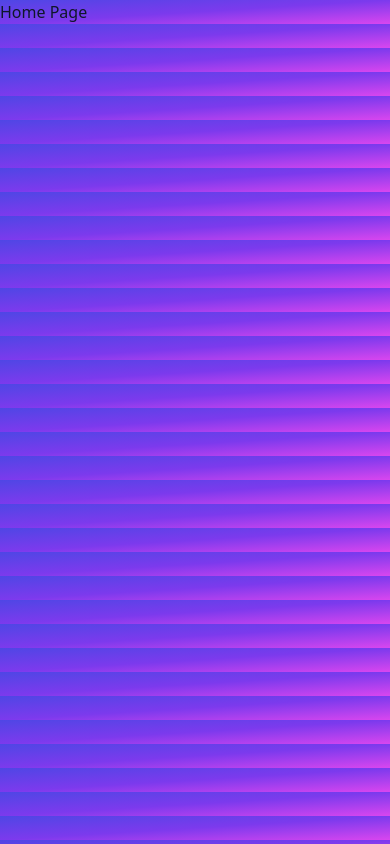
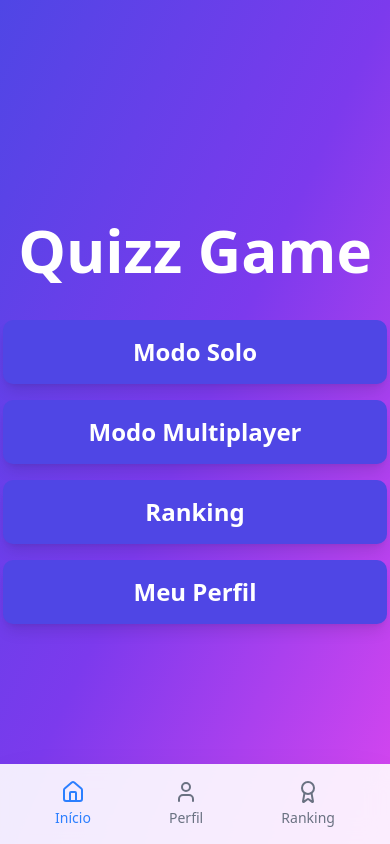
Before and after one commit to ValfranJr/ConcursoFSC4-Equipe4, a Next.js app: page /frontend/home in a window 390 px wide. Built offline with nearby package versions, Linux system fonts and the light colour scheme.

Commit message:
feat(ui): implementa componente de navegação inferior responsiva

```diff
--- /dev/null
+++ b/src/app/components/BottomNavigationBar.tsx
@@ -0,0 +1,53 @@
+"use client";
+
+import Link from 'next/link';
+import { Home, User, Award } from 'lucide-react';
+import { usePathname } from 'next/navigation';
+
+
+
+/**
+ * Representa o um item de navegação inferior
+ */
+
+interface NavItem {
+    id: string;
+    label: string;
+    icon: React.ElementType;
+    href: string;
+}
+
+const navItems: NavItem[] = [
+    { id: 'home', label: 'Início', icon: Home, href: 'frontend/home' },
+    { id: 'profile', label: 'Perfil', icon: User, href: 'frontend/profile' },
+    { id: 'leaderboard', label: 'Ranking', icon: Award, href: 'frontend/leaderboard' },
+];
+
+
+/**
+ * Componente de barra de navegação inferior
+ * Responsivo e visivel apenas em dispositivos móveis
+ */
+export const BottomNavigationBar = () => {
+    const pathname = usePathname();
+
+    return (
+        <nav className="fixed bottom-0 left-0 w-full bg-primary-foreground/90 backdrop-blur-md shadow-2xl p-4 md:hidden ">
+            <ul className="flex justify-around items-center h-12">
+                {navItems.map((item) => {
+                    const Icon = item.icon;
+                    const isActive = pathname === `/${item.href}`;
+
+                    return (
+                        <li key={item.id}>
+                            <Link href={`/${item.href}`} className={`flex flex-col items-center text-sm transition-colors duration-200 justify-center p-2 ${isActive ? 'text-blue-500' : 'text-gray-500'}`}>
+                                <Icon className="w-6 h-6 mb-1" />
+                                <span className="text-sm">{item.label}</span>
+                            </Link>
+                        </li>
+                    );
+                })}
+            </ul>
+        </nav>
+    );
+}
--- a/src/app/frontend/home/page.tsx
+++ b/src/app/frontend/home/page.tsx
@@ -1,7 +1,41 @@
-const HomePage = () => {
-    return ( <div>
-        Home Page
-    </div> );
+'use client';
+
+import { BottomNavigationBar } from '@/app/components/BottomNavigationBar';
+import Link from 'next/link';
+
+
+
+
+export default function HomePage() {
+  return (
+    <div className="flex flex-col items-center justify-center min-h-screen py-2">
+      <h1 className="text-6xl font-bold mb-10 text-primary-foreground">
+        Quizz Game
+      </h1>
+      <div className="flex flex-col space-y-4 w-full max-w-sm">
+        <Link href="/game/solo" passHref>
+          <button className="w-full py-4 text-2xl font-bold text-primary-foreground bg-primary rounded-lg shadow-lg hover:opacity-80 transition-opacity duration-300">
+            Modo Solo
+          </button>
+        </Link>
+        <Link href="/game/multiplayer" passHref>
+          <button className="w-full py-4 text-2xl font-bold text-primary-foreground bg-primary rounded-lg shadow-lg hover:opacity-80 transition-opacity duration-300">
+            Modo Multiplayer
+          </button>
+        </Link>
+        <Link href="/leaderboard" passHref>
+          <button className="w-full py-4 text-2xl font-bold text-primary-foreground bg-primary rounded-lg shadow-lg hover:opacity-80 transition-opacity duration-300">
+            Ranking
+          </button>
+        </Link>
+        <Link href="/profile" passHref>
+          <button className="w-full py-4 text-2xl font-bold text-primary-foreground bg-primary rounded-lg shadow-lg hover:opacity-80 transition-opacity duration-300">
+            Meu Perfil
+          </button>
+        </Link>
+      </div>
+
+      <BottomNavigationBar />
+    </div>
+  );
 }
-
-export default HomePage;
--- a/src/app/frontend/leaderboard/page.tsx
+++ b/src/app/frontend/leaderboard/page.tsx
@@ -1,24 +1,84 @@
-"use client"
+"use client";
 
 import Link from "next/link";
-import { ChevronLeft } from "lucide-react";
+import { Bot, ChevronLeft } from "lucide-react";
 import { LeaderboardTopPlayers } from "@/app/components/leaderboard/LeaderboardTopPlayers";
 import { LeaderboardListItem } from "@/app/components/leaderboard/LeaderboardListItem";
-
-
+import { BottomNavigationBar } from "@/app/components/BottomNavigationBar";
+import { UserPointsCard } from "@/app/components/UserPointsCard";
 
 // Dados de exemplo para o ranking. Aqui é adicionado o backend futuramente.
 const mockRankingData = [
-    { id: 1, name: "Alice", username: 'Alice', score: 1500, avatarUrl: "https://i.pravatar.cc/150?img=1" },
-    { id: 2, name: "Bob", username: 'Bob', score: 1400, avatarUrl: "https://i.pravatar.cc/150?img=2" },
-    { id: 3, name: "Charlie", username: 'Charlie', score: 1300, avatarUrl: "https://i.pravatar.cc/150?img=3" },
-    { id: 4, name: "David", username: 'David', score: 1200, avatarUrl: "https://i.pravatar.cc/150?img=4" },
-    { id: 5, name: "Eve", username: 'Eve', score: 1100, avatarUrl: "https://i.pravatar.cc/150?img=5" },
-    { id: 6, name: "Frank", username: 'Frank', score: 1000, avatarUrl: "https://i.pravatar.cc/150?img=6" },
-    { id: 7, name: "Grace", username: 'Grace', score: 900, avatarUrl: "https://i.pravatar.cc/150?img=7" },
-    { id: 8, name: "Heidi", username: 'Heidi', score: 800, avatarUrl: "https://i.pravatar.cc/150?img=8" },
-    { id: 9, name: "Ivan", username: 'Ivan', score: 700, avatarUrl: "https://i.pravatar.cc/150?img=9" },
-    { id: 10, name: "Judy", username: 'Judy', score: 600, avatarUrl: "https://i.pravatar.cc/150?img=10" },
+  {
+    id: 1,
+    name: "Alice",
+    username: "Alice",
+    score: 1500,
+    avatarUrl: "https://i.pravatar.cc/150?img=1",
+  },
+  {
+    id: 2,
+    name: "Bob",
+    username: "Bob",
+    score: 1400,
+    avatarUrl: "https://i.pravatar.cc/150?img=2",
+  },
+  {
+    id: 3,
+    name: "Charlie",
+    username: "Charlie",
+    score: 1300,
+    avatarUrl: "https://i.pravatar.cc/150?img=3",
+  },
+  {
+    id: 4,
+    name: "David",
+    username: "David",
+    score: 1200,
+    avatarUrl: "https://i.pravatar.cc/150?img=4",
+  },
+  {
+    id: 5,
+    name: "Eve",
+    username: "Eve",
+    score: 1100,
+    avatarUrl: "https://i.pravatar.cc/150?img=5",
+  },
+  {
+    id: 6,
+    name: "Frank",
+    username: "Frank",
+    score: 1000,
+    avatarUrl: "https://i.pravatar.cc/150?img=6",
+  },
+  {
+    id: 7,
+    name: "Grace",
+    username: "Grace",
+    score: 900,
+    avatarUrl: "https://i.pravatar.cc/150?img=7",
+  },
+  {
+    id: 8,
+    name: "Heidi",
+    username: "Heidi",
+    score: 800,
+    avatarUrl: "https://i.pravatar.cc/150?img=8",
+  },
+  {
+    id: 9,
+    name: "Ivan",
+    username: "Ivan",
+    score: 700,
+    avatarUrl: "https://i.pravatar.cc/150?img=9",
+  },
+  {
+    id: 10,
+    name: "Judy",
+    username: "Judy",
+    score: 600,
+    avatarUrl: "https://i.pravatar.cc/150?img=10",
+  },
 ];
 
 /***
@@ -28,7 +88,13 @@ const mockRankingData = [
 
 export default function LeaderboardPage() {
   // Simular o usuário atual
-    const currentUser = { id: 4, name: "David", username: 'David', score: 1200, avatarUrl: "https://i.pravatar.cc/150?img=4" };
+  const currentUser = {
+    id: 4,
+    name: "David",
+    username: "David",
+    score: 1200,
+    avatarUrl: "https://i.pravatar.cc/150?img=4",
+  };
 
   // Separa os 3 melhores jogadores
   const topPlayers = mockRankingData.slice(0, 3);
@@ -38,7 +104,7 @@ export default function LeaderboardPage() {
   const medalUrls = [
     "https://cdn-icons-png.flaticon.com/512/2583/2583344.png", // Ouro
     "https://cdn-icons-png.flaticon.com/512/2583/2583345.png", // Prata
-        "https://cdn-icons-png.flaticon.com/512/2583/2583346.png"  // Bronze
+    "https://cdn-icons-png.flaticon.com/512/2583/2583346.png", // Bronze
   ];
 
   return (
@@ -52,10 +118,15 @@ export default function LeaderboardPage() {
               <ChevronLeft size={36} />
             </button>
           </Link>
-                    <h1 className="text-4xl font-bold text-center flex-grow">Leaderboard</h1>
-                    <div className="w-10" /> {/* Espaço vazio para balancear o layout */}
+          <h1 className="text-4xl font-bold text-center flex-grow">
+            Leaderboard
+          </h1>
+          <UserPointsCard
+            points={currentUser.score}
+            badgeUrl={currentUser.avatarUrl}
+          />
+          {/* Espaço vazio para balancear o layout */}
         </div>
-
 
         {/* Top 3 Jogadores*/}
 
@@ -82,7 +153,7 @@ export default function LeaderboardPage() {
 
       {/* Navegação inferior fixa - CASO SEJA NECESSÁRIO */}
       {/* Botão de navegação */}
+      <BottomNavigationBar />
     </div>
-
   );
 }
```
Lines whose indentation alone changed are shown as unchanged.
